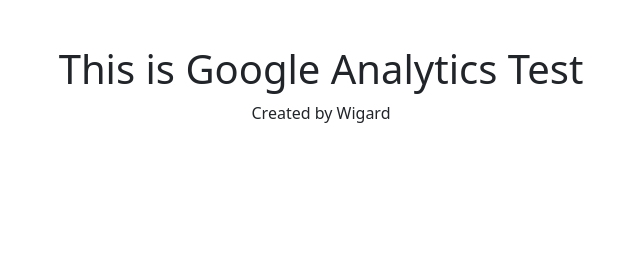
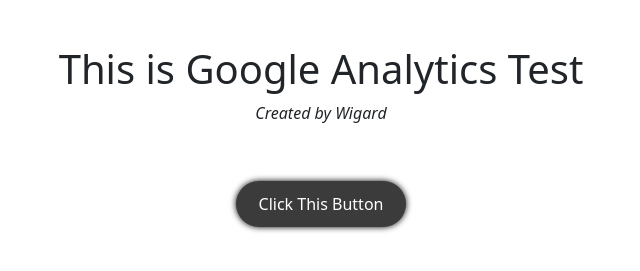
Before and after one commit to Wigard/GoogleAnalyticsTest, a plain HTML site: page index.html in a window 1280 px wide. Shown: the part 83-354 px from the top of the page, without its empty margins (319-959 px from the left). Drawn offline with nearby package versions, Linux system fonts and the light colour scheme.

Commit message:
Add Button

```diff
--- a/index.html
+++ b/index.html
@@ -34,6 +34,24 @@
         margin: 5% auto 0px;
         display: block;
       }
+      button {
+        padding: 1% 2%;
+        margin: 5% auto;
+        display: block;
+        border: none;
+        border-radius: 25px;
+        filter: drop-shadow(0px 0px 3px #000000);
+        color: #fff;
+        background-color: #3b3b3b;
+      }
+      button:hover {
+        color: #666666;
+        background-color: #131313;
+      }
+      button:active {
+        color: #ffffff;
+        background-color: #131313;
+      }
     </style>
   </head>
   <body>
@@ -46,7 +64,8 @@
       <div class="header">
         <img src="https://upload.wikimedia.org/wikipedia/commons/7/77/GAnalytics.svg" alt="icon" />
         <h1 class="mt-5 text-center">This is Google Analytics Test</h1>
-        <p class="text-center">Created by Wigard</p>
+        <p class="text-center"><i>Created by Wigard</i></p>
+        <button>Click This Button</button>
       </div>
     </div>
   </body>
```
